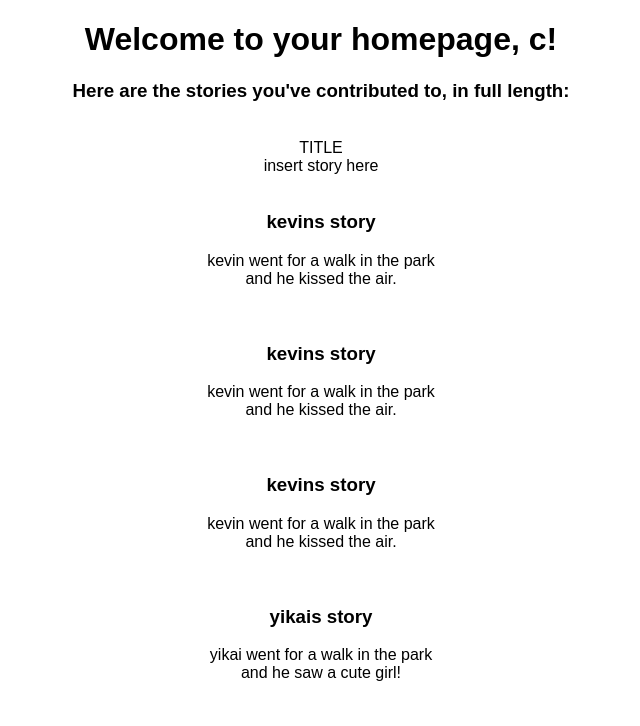
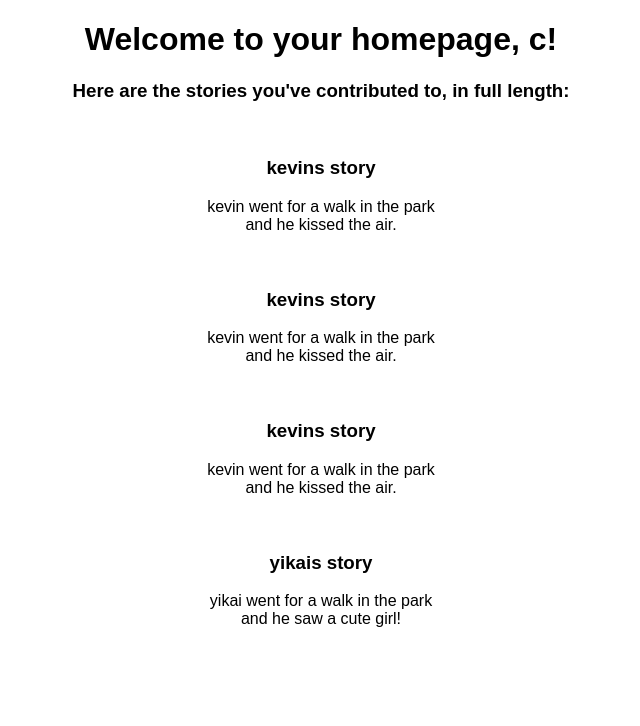
Before and after one commit to getDolla/SoftDev-Blog, a Flask app: page /home/ in a window 1280 px wide. Shown: the part 113-839 px from the top of the page, without its empty margins (319-959 px from the left). After the commit the page ends 740 px from the top, so only its background shows below. Run offline with Flask 2, Linux system fonts and the light colour scheme; a user stored in the database is signed in; data comes from the database, SQL or seed files in the repository.

Commit message:
dot dot dot

```diff
--- a/templates/homepage.html
+++ b/templates/homepage.html
@@ -25,8 +25,6 @@
     <h3> {{message}} <br> {{message2}} </h3>
     <br>
     <center>
-      TITLE <br>
-      insert story here <br> <br>
       {% for story in content %}
       <h3>{{story[0][0]}} </h3>
         {% for contribution in story[1] %}
```
